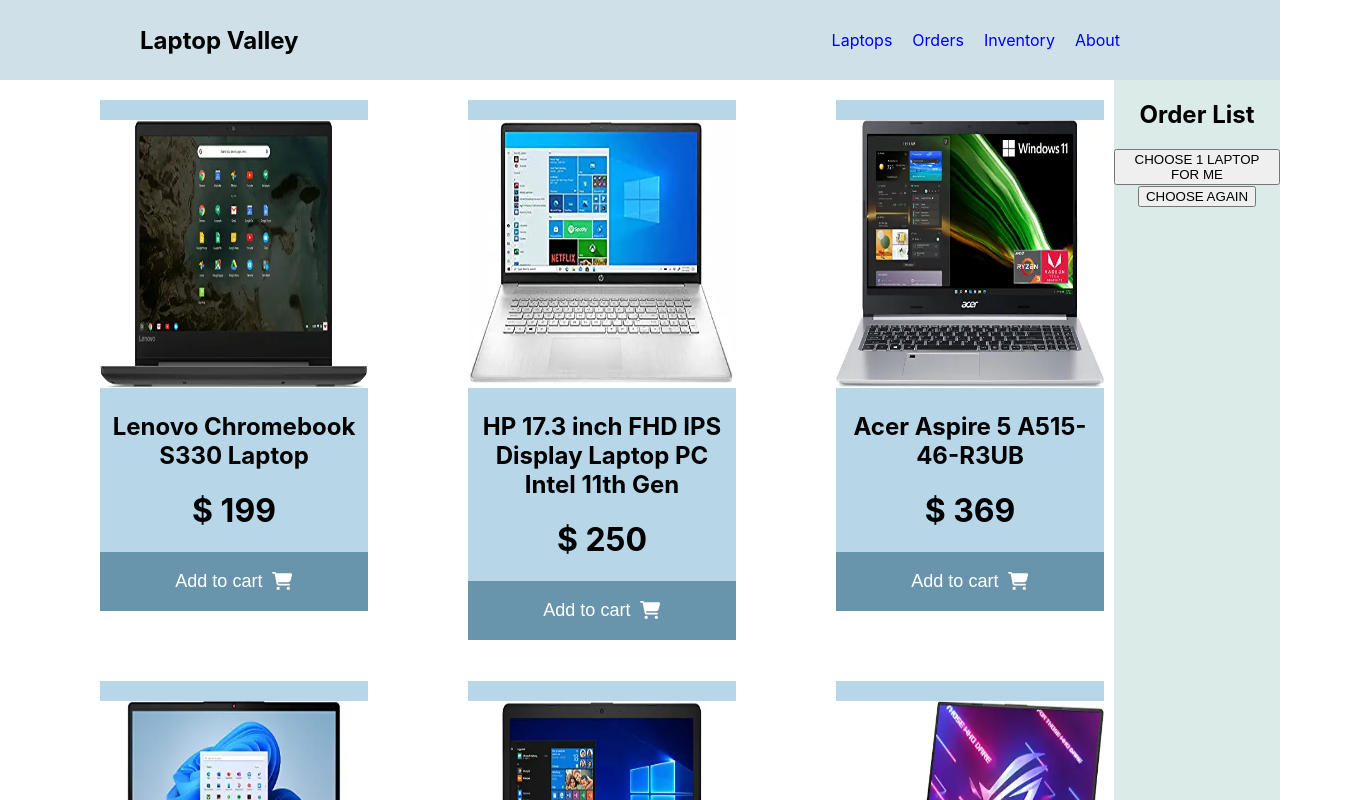
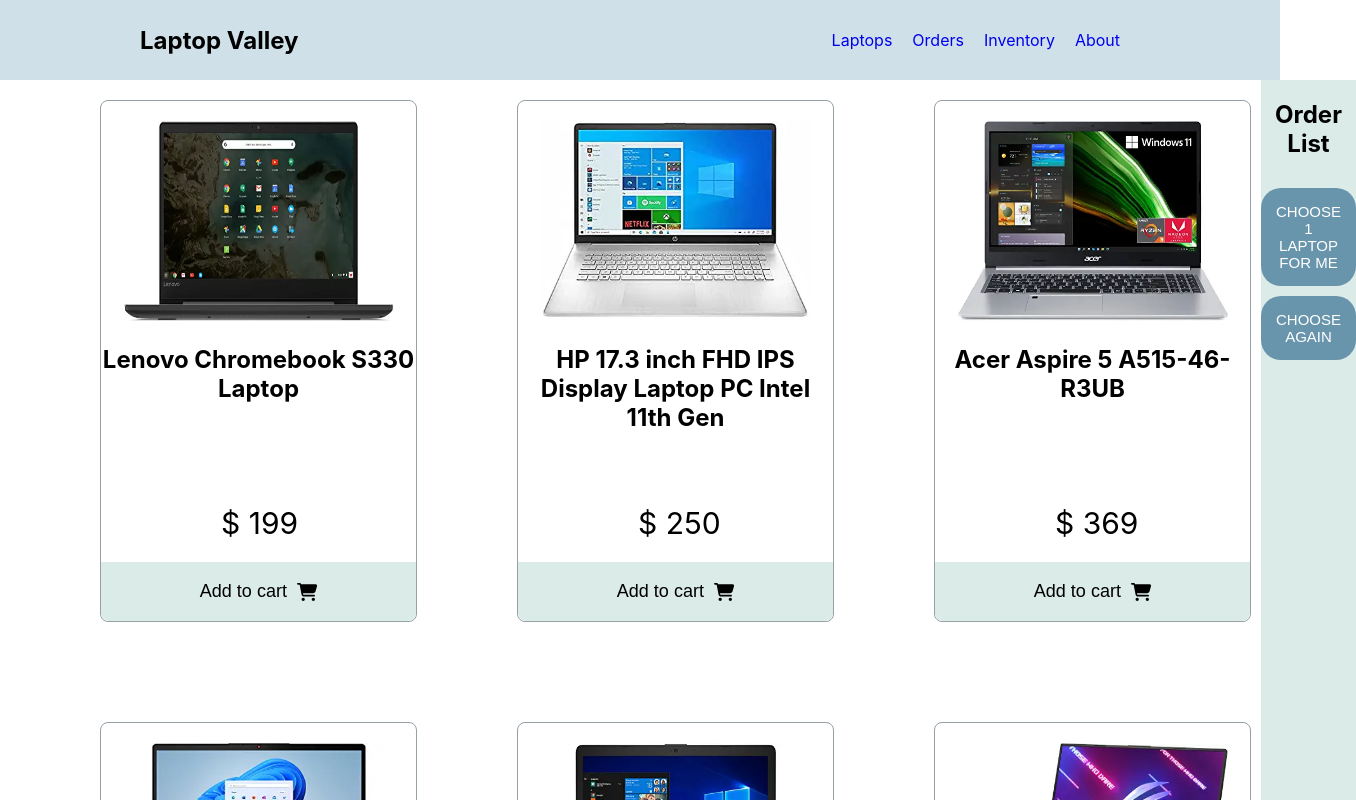
Before and after one commit to hoqradwan/laptop-valley, a React (Create React App) app: page / in a window 1280 px wide. Shown: the top 800 px of the page, 1356 px wide, since content can reach past the window. Built offline with nearby package versions, Linux system fonts and the light colour scheme.

Commit message:
style customized

```diff
--- a/src/components/Product/Product.css
+++ b/src/components/Product/Product.css
@@ -1,23 +1,34 @@
 .product-container img {
-  width: 268px;
-  height: 268px;
+  width: 270px;
+  height: 200px;
 }
 .product-container{
-  background-color: #b7d7e8;
   position: relative;
   padding-top: 20px;
+  width: 315px;
+  height: 500px;
+  border: 1px solid #95A0A7;
+  border-radius: 8px;
 }
 .btn-cart {
   width: 100%;
-  background-color: #6995ac;
-  color: white;
+  background-color: #daebe8;
   border: none;
   font-size: 18px;
   display: flex;
   justify-content: center;
   align-items: center;
   position: absolute;
+  bottom: 0;
+  border-radius: 0px 0px 8px 8px;
 }
 .btn-cart .btn-text{
      margin-right: 10px;
 }
+.price{
+  font-size: 30px;
+  position: absolute;
+  left: 120px;
+  bottom: 50px;
+  text-align: center;
+}
--- a/src/components/Product/Product.js
+++ b/src/components/Product/Product.js
@@ -11,7 +11,7 @@
     <div className="product-container">
       <img src={image} alt="" />
       <h2>{name}</h2>
-      <h1>$ {price}</h1>
+      <p className="price">$ {price}</p>
       <button className="btn-cart" onClick={() => handleAddToCart(name)}>
         <p className="btn-text">Add to cart</p>
       <FontAwesomeIcon icon={faShoppingCart} />
--- a/src/components/Products/Products.css
+++ b/src/components/Products/Products.css
@@ -18,6 +18,17 @@
     height: 2000px;
 }
 
+.choose-btn{
+    background-color: #6995ac;
+    color: white;
+    border: none;
+    border-radius: 20px;
+    padding: 15px;
+    margin-top: 10px;
+    font-size: 15px;
+    cursor: pointer;
+}
+
 @media screen and (max-width: 688px){
     .products-container{
         grid-template-columns: 1fr;
--- a/src/components/Products/Products.js
+++ b/src/components/Products/Products.js
@@ -19,6 +19,12 @@
     setCart([]);
   };
 
+  // -----------------------------------------------
+const chooseOne = () =>{
+
+}
+
+// --------------------------------------------------
   return (
     <div className="container">
       <div className="products-container">
@@ -32,8 +38,8 @@
       </div>
       <div className="cart-container">
         <Cart cart={cart}></Cart>
-        <button>CHOOSE 1 LAPTOP FOR ME</button>
-        <button className="choose-again-btn" onClick={chooseAgain}>CHOOSE AGAIN</button>
+        <button className="choose-btn" onClick={chooseOne}>CHOOSE 1 LAPTOP FOR ME</button>
+        <button className="choose-btn" onClick={chooseAgain}>CHOOSE AGAIN</button>
       </div>
     </div>
   );
```
